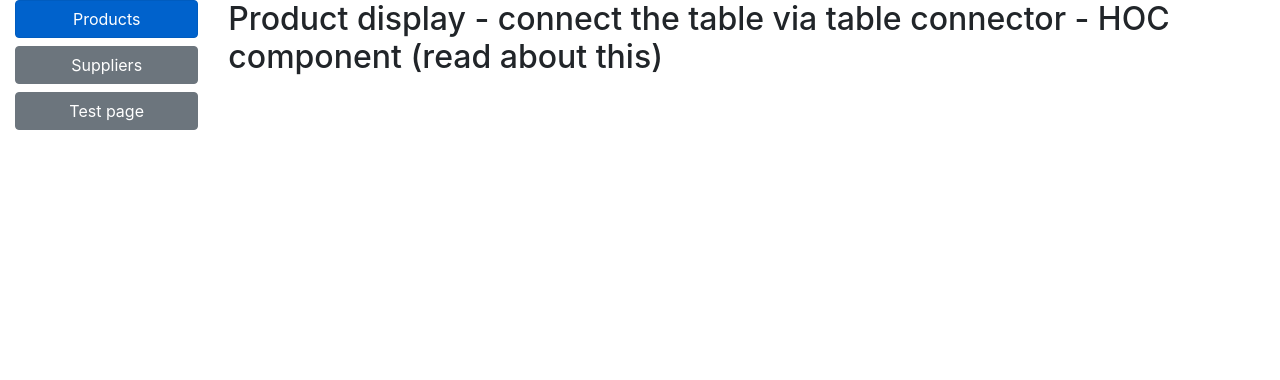
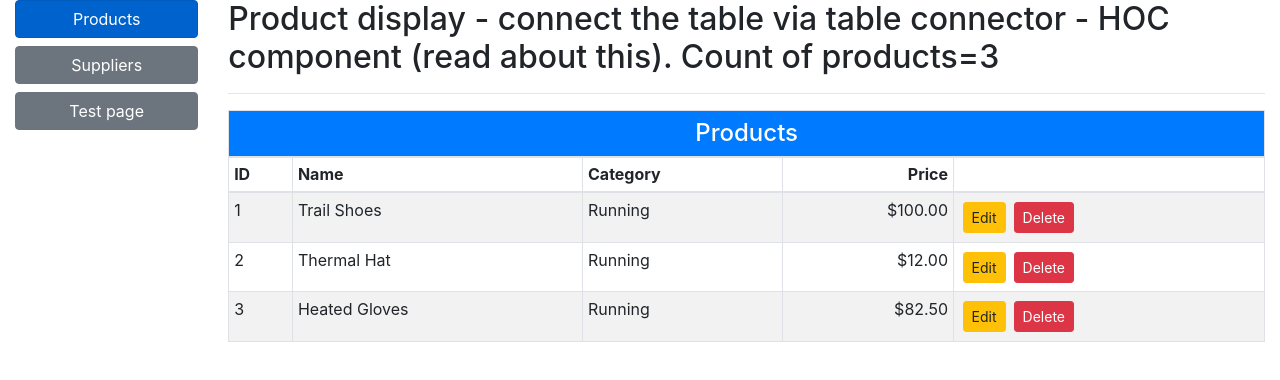
Before and after one commit to sdg002/ReactProductsAndSuppliers, a React (Create React App) app: page / in a window 1280 px wide. Shown: the top 380 px of the page. Built offline with nearby package versions, Linux system fonts and the light colour scheme.

Commit message:
Got ProductsDisplay working via connect

```diff
--- a/src/App.js
+++ b/src/App.js
@@ -5,15 +5,22 @@ import Selector from './Selector';
 import ProductDisplay from './ProductDisplay'
 import SupplierDisplay from './SupplierDisplay'
 import TestPage from './TestPage'
-import myDataStore from "./store";
+import myDataStore from "./mystore";
 
+/*
+The Provider component should wrap up all other components
+You should create a store object and pass it to the 'store' property of the Provider
+This will enable you to bridge the store to the underlying raw component via 'connect' function
+*/
 function App() {
   return (
-    <Selector>
-      <ProductDisplay name="Products" />
-      <SupplierDisplay name="Suppliers" />
-      <TestPage name="Test page" />
-    </Selector>
+    <Provider store={myDataStore}>
+      <Selector>
+        <ProductDisplay name="Products" />
+        <SupplierDisplay name="Suppliers" />
+        <TestPage name="Test page" />
+      </Selector>
+    </Provider>
   );
 }
 
--- a/src/ProductDisplay.js
+++ b/src/ProductDisplay.js
@@ -1,15 +1,37 @@
 import React, { Component } from 'react';
 import {ProductTable} from './ProductTable'
+import { connect } from "react-redux";
 
 
+/*
+This is where we map the properties of the Store to the individual properties of the "props"
+*/
+const mapStateToProps = (storeData) => ({
+    myproducts: storeData.modelData.products
+})
+
+const mapDispatchToProps = {
+    createProduct: null,  //to be filled in later on
+}
+
+const connectFunction = connect(mapStateToProps, mapDispatchToProps);
+
 class ProductDisplay extends Component {
+    constructor(props)
+    {
+        super(props);
+        this.products=this.props.myproducts;
+    }
     render() {
         return (
             <div>
-                <h2>Product display - connect the table via table connector - HOC component (read about this)</h2>
+                <h2>Product display - connect the table via table connector - HOC component (read about this). Count of products={this.products.length}</h2>
+                <hr/>
+                <ProductTable products={this.products}></ProductTable>
             </div>
         );
     }
 }
 
-export default  ProductDisplay;
+//export default  ProductDisplay;
+export default connect(mapStateToProps, mapDispatchToProps)(ProductDisplay)
```
